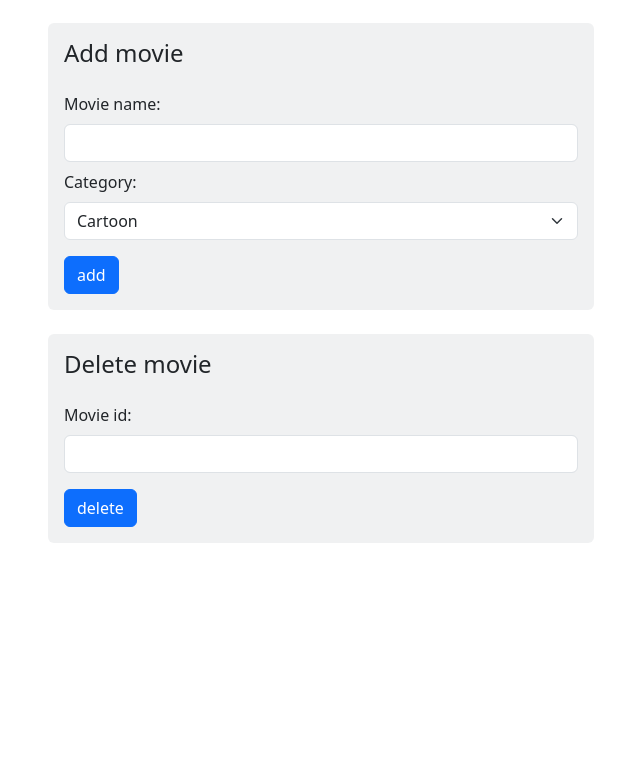
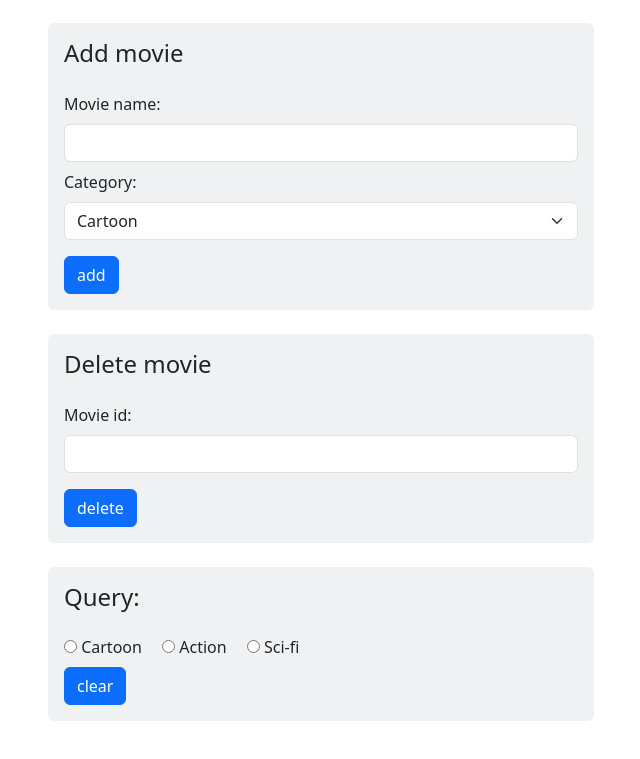
Before and after one commit to ariframaps/notnotion, a website built with webpack: page dist/index.html in a window 1280 px wide. Shown: the part 121-880 px from the top of the page, without its empty margins (34-674 px from the left). Before the commit the page ends 800 px from the top, so only its background shows below. Built offline with nearby package versions, Linux system fonts and the light colour scheme; some packages are replaced by stand-ins of ours; no server answers; the database is empty.

Commit message:
query form intergface

```diff
--- a/dist/index.html
+++ b/dist/index.html
@@ -39,6 +39,25 @@
                     </div>
                     <button type="submit" class="btn btn-primary">delete</button>
                 </form>
+
+                <form id="queryMov" class="mb-4 bg-secondary bg-opacity-10 p-3 rounded-2">
+                    <h4 class="mb-4">Query:</h4>
+                    <div class="mb-2">
+                        <span class="me-3">
+                            <input type="radio" name="movQuery" id="Cartoon" value="Cartoon">
+                            <label for="Cartoon">Cartoon</label>
+                        </span>
+                        <span class="me-3">
+                            <input type="radio" name="movQuery" id="Action" value="Action">
+                            <label for="Action">Action</label>
+                        </span>
+                        <span class="me-3">
+                            <input type="radio" name="movQuery" id="Sci-fi" value="Sci-fi">
+                            <label for="Sci-fi">Sci-fi</label>
+                        </span>
+                    </div>
+                    <button type="submit" class="btn btn-primary">clear</button>
+                </form>
             </div>
 
             <div class="col-6" id="movCardContainer">
```
